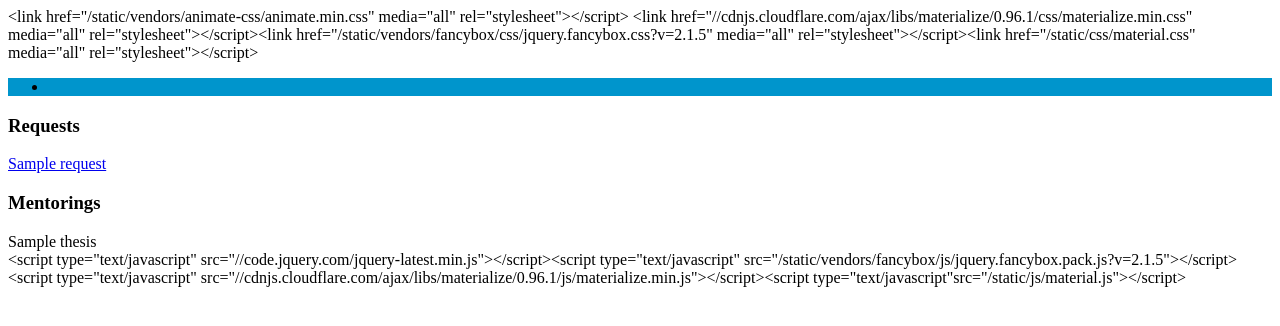
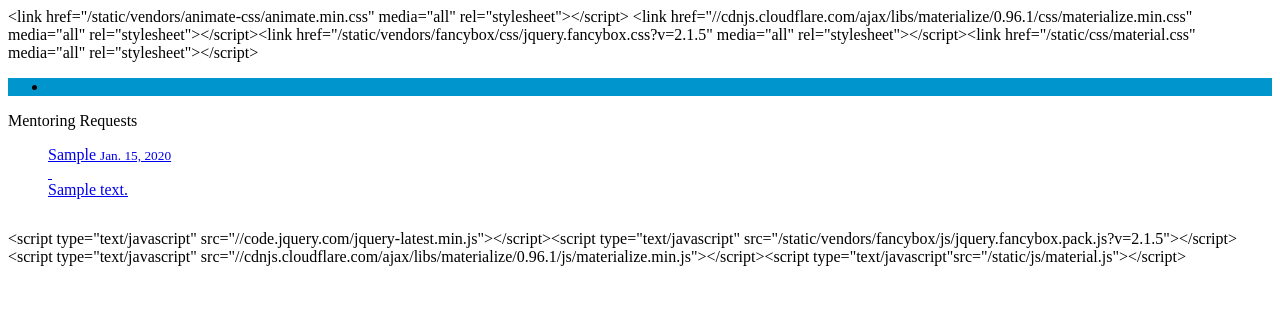
Before and after one commit to AleksejManaev/bachelorarbeit-fabian-ullmann, a Django app: template mentoring/templates/tutor/tutor_index.html in a window 1280 px wide. Shown: the top 326 px of the page. Run offline with Django 3.2, Linux system fonts and the light colour scheme; the template is opened without the code that fills it: most values are stand-ins (such as "Sample title", 1, 10 or a date in 2020); parts of the project's set-up code (start-up, migrations or seed data) failed here and were passed over; some libraries are stand-ins or nearby versions.

Commit message:
- Tutoren-Seite Design-Anpassungen - Überabeitung der Request-Beantwortung

```diff
--- a/mentoring/templates/tutor/tutor_index.html
+++ b/mentoring/templates/tutor/tutor_index.html
@@ -2,16 +2,33 @@
 {% load material %}
 
 {% block material_content %}
+    <div class="row">
+        <div class="col s12">
+            <div class="card">
+                <div class="card-header">
+                    <span class="card-title blue-grey-text">Mentoring Requests</span>
+                </div>
+                <div class="card-content">
+                    <ul class="collection">
+                        {% for request in object.requests %}
+                            <li class="collection-item row">
+                                <a href="{% url 'tutor-request' request.pk %}" class="fancybox fancybox.iframe">
+                                    <div class="request-message col s12">
+                                        <span class="title">{{ request.from_student }}</span>
 
-    <h3>Requests</h3>
-{% for request in object.requests %}
-<a href="{% url 'tutor-request' request.pk %}" class="fancybox fancybox.iframe">{{ request }}</a>
+                                        <small class="right">{{ request.requested_on|date }}</small>
+                                        <div class="divider">&nbsp;</div>
+                                        <p class="request-desc">{{ request.comment }}</p>
+                                    </div>
+                                </a>
+                            </li>
                         {% endfor %}
-    <br>
-    <h3>Mentorings</h3>
-    {% for mentoring in object.mentorings %}
-        {{ mentoring.thesis }}
-    {% endfor %}
+                    </ul>
+                </div>
+            </div>
+        </div>
+
+    </div>
 {% endblock %}
 {% block material_extra_script %}
     <script type="text/javascript">
--- a/static/css/fhb.css
+++ b/static/css/fhb.css
@@ -29,6 +29,7 @@ nav {
 .switch label input[type=checkbox]:checked + .lever {
     background-color: #00ace6;
 }
+
 body.login-body:before {
     background-color: #0095cc;
     background-size: 300px;
@@ -97,3 +98,38 @@ nav a.brand-logo {
 a.disabled {
     cursor: not-allowed;
 }
+
+.collection-item {
+    overflow: hidden;
+}
+
+.collection-item p.request-desc {
+    display: block; /* Fallback for non-webkit */
+    display: -webkit-box;
+    max-width: 100%;
+    height: 2em; /* Fallback for non-webkit */
+    margin: 0 auto;
+    line-height: 1em;
+    -webkit-line-clamp: 2;
+    -webkit-box-orient: vertical;
+    overflow: hidden;
+    text-overflow: ellipsis;
+    text-decoration: none;
+    cursor: default;
+}
+
+.collection-item .request-action a {
+    height: 50%;
+}
+
+.card-action.acceptdeny {
+    padding: 0;
+}
+
+.card-action.acceptdeny > div {
+    min-height: 40px;
+}
+
+.card-action.acceptdeny > div > div {
+    margin: auto;
+}
--- a/templates/base_portal.html
+++ b/templates/base_portal.html
@@ -27,6 +27,7 @@
                         class="mdi-action-highlight-remove"></i></a></li>
 
             </ul>
+
         </div>
     </nav>
 
```
Also changed, not shown: materialize/static/css/material.css (+3 -31 lines), materialize/static/js/material.js (+3 -4 lines), materialize/static/js/material.todoform.js (+9 -1 lines), mentoring/forms.py (+9 -5 lines), mentoring/models.py (+4 -3 lines), mentoring/templates/tutor/tutor_mentoringrequest.html (+60 -16 lines), mentoring/views.py (+1 -13 lines). Lines whose indentation alone changed are shown as unchanged.
